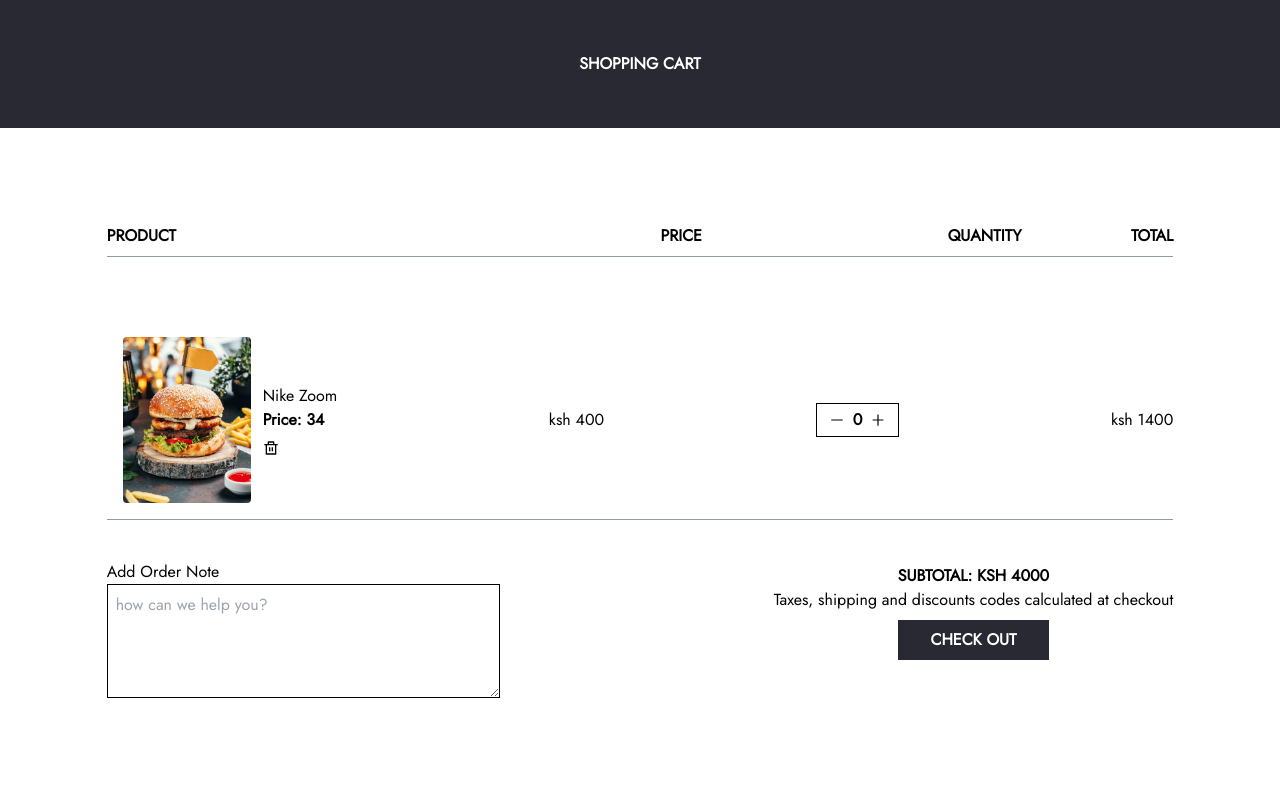
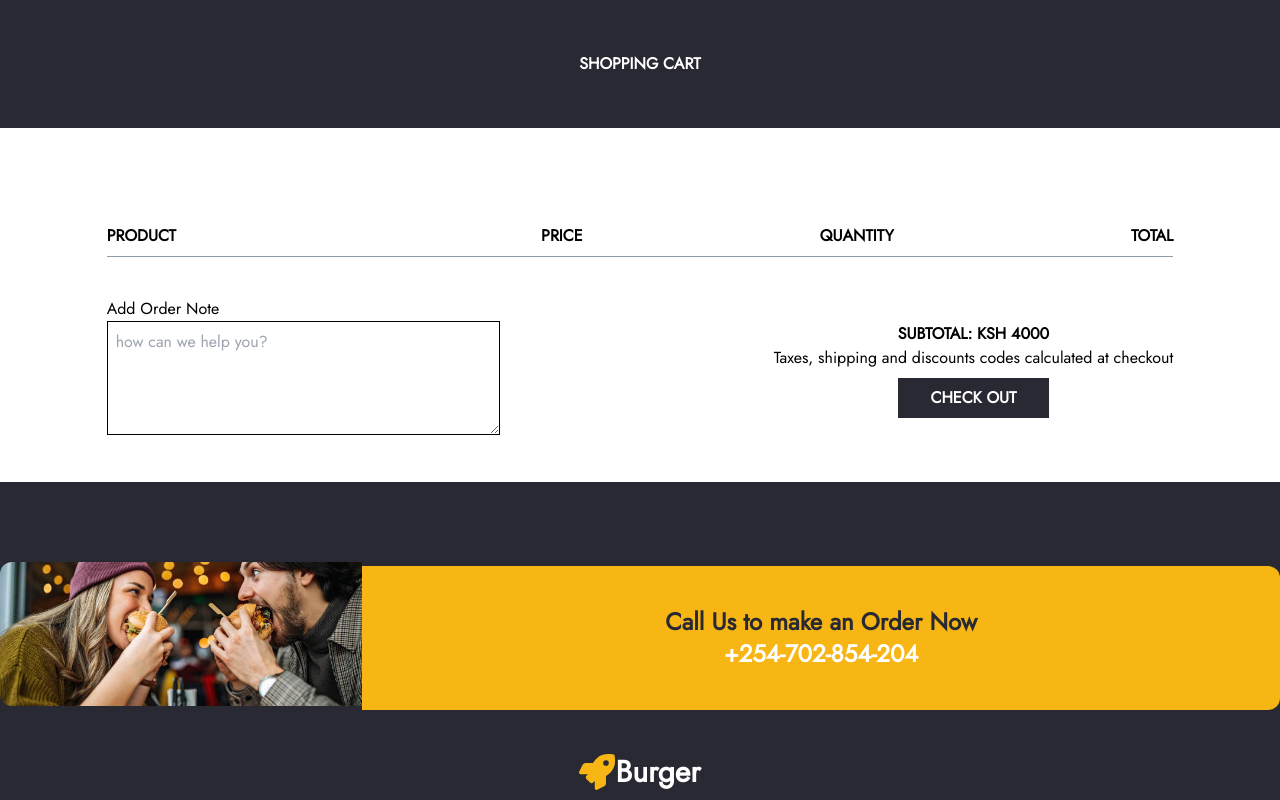
Before and after one commit to Marcos8060/Deliveroo, a React (Create React App) app: page /cart in a window 1280 px wide. Shown: the top 800 px of the page. Built offline with nearby package versions, Linux system fonts and the light colour scheme; a web font is replaced by a local one.

Commit message:
added dynamic content to the cart

```diff
--- a/src/Pages/Cart.js
+++ b/src/Pages/Cart.js
@@ -18,28 +18,31 @@ const Cart = () => {
         <h1 className='text-center uppercase text-white font-semibold'>Shopping Cart</h1>
       </div>
       <div className='hidden md:block md:flex items-center justify-between w-10/12 mx-auto mt-24 uppercase font-semibold'>
-        <h1 className='w-5/12'>Product</h1>
-        <h1 className='w-2/12'>Price </h1>
+        <h1 className=''>Product</h1>
+        <h1 className='ml-32'>Price </h1>
         <h1 className=''>Quantity</h1>
         <h1 className=''>Total</h1>
       </div>
       <hr className='hidden md:block w-10/12 mx-auto mt-2 mb-4 text-gray'/>
+
+      { cartItems.cartItems.map((item) =>(
+        <>
           <div className='md:flex grid md:items-center mt-20 md:justify-between w-10/12 mx-auto'>
             <div className='flex items-center'>
-          <img className='w-32 md:mr-3 mx-4 md:cartImg rounded' src={image} alt="" />
+              <img className='w-32 md:mr-3 mx-4 md:cartImg rounded' src={item.image} alt="" />
               <div>
-            <p className='font-thin'>Nike Zoom</p>
-            <p className='font-semibold'>Price: 34</p>
+                <p className='font-thin'>{item.name}</p>
+                <p className='font-semibold'>Price: {item.price}</p>
                 <RiDeleteBinLine className='mt-2'/>
               </div>
             </div>
             <div className='md:price text-center'>
-          <p>ksh 400</p>
+              <p>ksh {item.price}</p>
             </div>
-        <div className='flex items-center justify-center text-center md:border md:quantity my-2 md:py-1 md:px-1'>
-          <AiOutlineMinus className='font-semibold mx-2 text-center'/>
-          <p className='font-bold text-center'>0</p>
-          <AiOutlinePlus className='mx-2 text-center'/>
+            <div className='flex items-center justify-center md:border md:quantity my-2 md:py-1 md:px-1'>
+              <AiOutlineMinus className='font-semibold mx-2'/>
+              <p className='font-bold'>0</p>
+              <AiOutlinePlus className='mx-2'/>
             </div>
             <div>
               <p className='text-center'>ksh 1400</p>
@@ -47,13 +50,15 @@ const Cart = () => {
           </div>
 
          <hr className='w-10/12 mx-auto mt-4 mb-4 text-gray'/>
+        </>
+      ))}
 
 
       <div className="md:flex grid items-center justify-between w-10/12 mx-auto mt-10">
         <div>
           <p>Add Order Note</p>
           <form>
-            <textarea className='p-2 border w-12/12' name="" id="" cols="40" rows="4" placeholder='how can we help you?'></textarea>
+            <textarea className='p-2 border w-12/12 md:mb-10' name="" id="" cols="40" rows="4" placeholder='how can we help you?'></textarea>
           </form>
         </div>
         <div className='text-center'>
@@ -62,6 +67,8 @@ const Cart = () => {
           <button className='uppercase bg-black text-white py-2 px-8 mt-2 font-semibold mb-10'>Check out</button>
         </div>
       </div>
+
+      <Footer />
     </>
   )
 }
```
Lines whose indentation alone changed are shown as unchanged.
